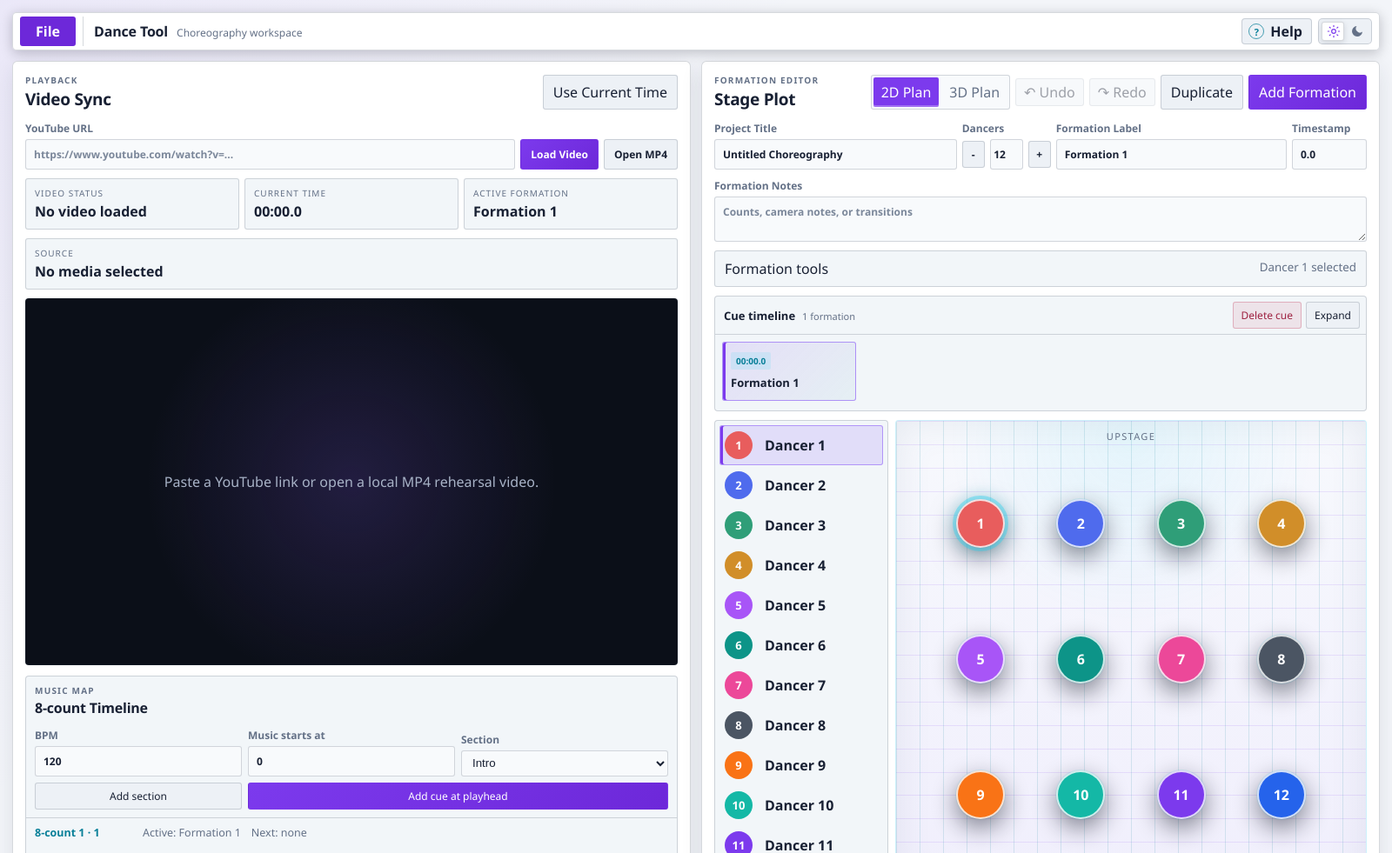
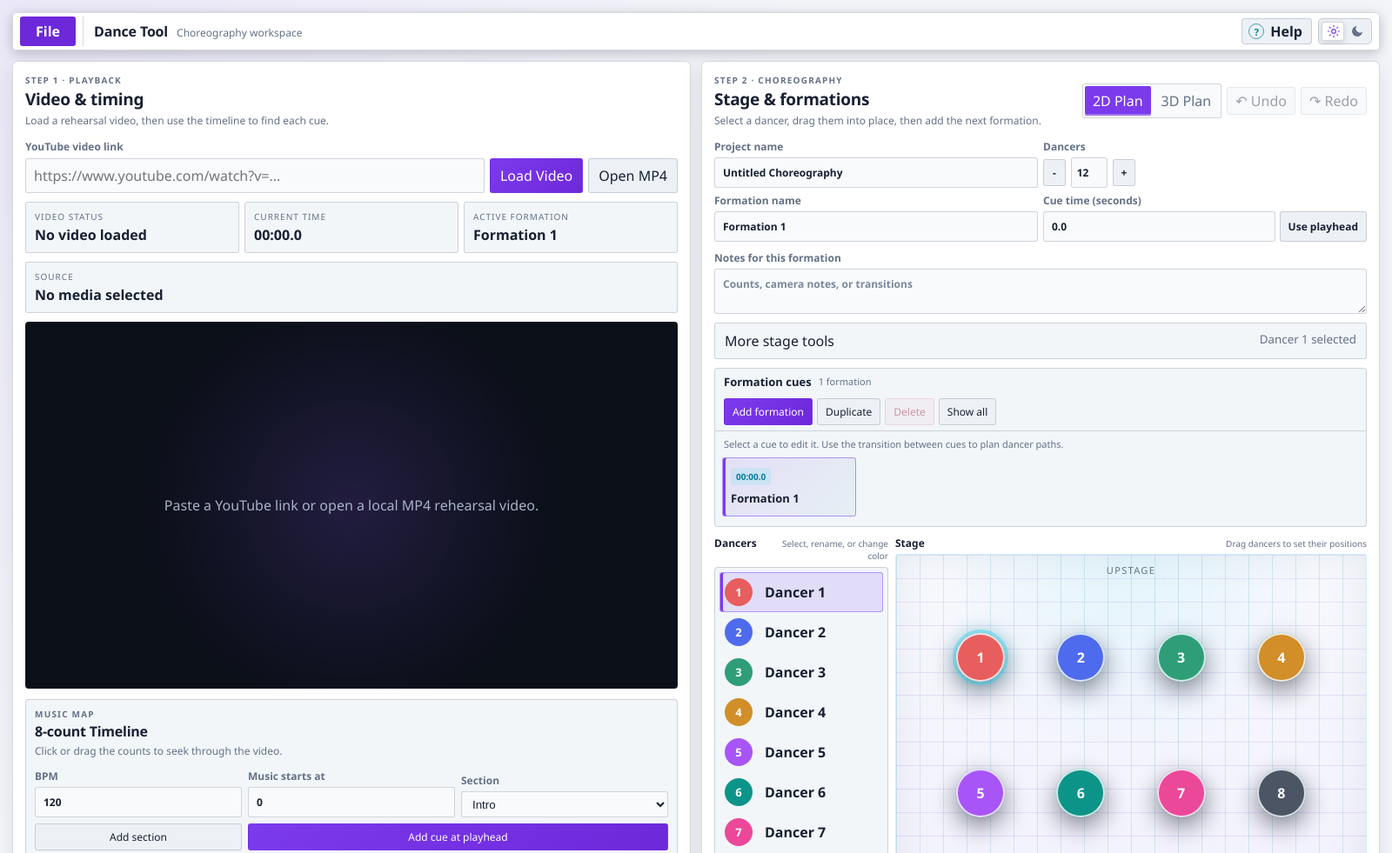
Before and after one commit to Ivandaixiv/Dance-Positioning-Tool, an Electron app: page index.html in a window 1600 px wide. Shown: the top 981 px of the page at 87% size. Drawn offline with Linux system fonts and the light colour scheme.

Commit message:
Make choreography editing easier to navigate

```diff
--- a/index.html
+++ b/index.html
@@ -74,23 +74,21 @@
         <section id="playbackPanel" class="panel video-panel">
           <div class="panel-header">
             <div>
-              <p class="eyebrow">Playback</p>
-              <h2>Video Sync</h2>
-            </div>
-            <div class="panel-header-actions">
-              <button id="captureTimestampButton" class="ghost-button">Use Current Time</button>
+              <p class="eyebrow">Step 1 · Playback</p>
+              <h2>Video &amp; timing</h2>
+              <p class="panel-description">Load a rehearsal video, then use the timeline to find each cue.</p>
             </div>
           </div>
 
           <div id="playbackContent" class="panel-content">
-            <label class="field">
-              <span>YouTube URL</span>
+            <div class="media-source-group">
+              <label class="field" for="youtubeUrlInput">YouTube video link</label>
               <div class="url-row">
                 <input id="youtubeUrlInput" type="text" placeholder="https://www.youtube.com/watch?v=..." />
                 <button id="loadVideoButton" class="primary-button">Load Video</button>
                 <button id="chooseLocalVideoButton" class="ghost-button">Open MP4</button>
               </div>
-            </label>
+            </div>
 
             <div class="video-meta">
               <div class="status-card">
@@ -123,6 +121,7 @@
                 <div>
                   <p class="eyebrow">Music map</p>
                   <h2>8-count Timeline</h2>
+                  <p class="section-description">Click or drag the counts to seek through the video.</p>
                 </div>
                 <div class="count-timeline-controls">
                   <label class="field compact-field"><span>BPM</span><input id="bpmInput" type="number" min="20" max="300" step="0.1" /></label>
@@ -153,8 +152,9 @@
         <section id="formationPanel" class="panel stage-panel">
           <div class="panel-header">
             <div>
-              <p class="eyebrow">Formation Editor</p>
-              <h2>Stage Plot</h2>
+              <p class="eyebrow">Step 2 · Choreography</p>
+              <h2>Stage &amp; formations</h2>
+              <p class="panel-description">Select a dancer, drag them into place, then add the next formation.</p>
             </div>
             <div class="panel-header-actions compact">
               <div class="view-switcher" aria-label="Stage view">
@@ -165,15 +165,13 @@
                 <button id="undoButton" class="appbar-button" type="button" title="Undo (Ctrl/Cmd+Z)" disabled>↶ <span>Undo</span></button>
                 <button id="redoButton" class="appbar-button" type="button" title="Redo (Ctrl/Cmd+Shift+Z)" disabled>↷ <span>Redo</span></button>
               </div>
-              <button id="duplicateFormationButton" class="ghost-button">Duplicate</button>
-              <button id="addFormationButton" class="primary-button">Add Formation</button>
             </div>
           </div>
 
           <div id="formationContent" class="panel-content">
             <div class="stage-controls">
               <label class="field compact-field">
-                <span>Project Title</span>
+                <span>Project name</span>
                 <input id="projectTitleInput" type="text" maxlength="80" />
               </label>
               <label class="field compact-field">
@@ -185,23 +183,26 @@
                 </div>
               </label>
               <label class="field compact-field grow">
-                <span>Formation Label</span>
+                <span>Formation name</span>
                 <input id="formationNameInput" type="text" maxlength="60" />
               </label>
-              <label class="field compact-field">
-                <span>Timestamp</span>
-                <input id="formationTimeInput" type="number" min="0" step="0.1" />
-              </label>
+              <div class="field compact-field cue-time-field">
+                <label for="formationTimeInput">Cue time (seconds)</label>
+                <div class="cue-time-row">
+                  <input id="formationTimeInput" type="number" min="0" step="0.1" />
+                  <button id="captureTimestampButton" class="ghost-button small-button" type="button" title="Set this formation's cue time to the current video position">Use playhead</button>
+                </div>
+              </div>
             </div>
 
             <label class="field">
-              <span>Formation Notes</span>
+              <span>Notes for this formation</span>
               <textarea id="formationNotesInput" rows="2" placeholder="Counts, camera notes, or transitions"></textarea>
             </label>
 
             <details class="editor-tools">
               <summary>
-                <span>Formation tools</span>
+                <span>More stage tools</span>
                 <small id="selectedDancerLabel">Dancer selected</small>
               </summary>
               <div class="editor-tools-content">
@@ -243,14 +244,18 @@
             <section id="cuesPanel" class="timeline-drawer" aria-label="Cue timeline">
               <div class="timeline-header">
                 <div class="timeline-heading">
-                  <strong>Cue timeline</strong>
+                  <strong>Formation cues</strong>
                   <span id="cueCountLabel">1 formation</span>
                 </div>
                 <div class="timeline-actions">
-                  <button id="deleteFormationButton" class="danger-button small-button" type="button">Delete cue</button>
-                  <button id="toggleCuesButton" class="ghost-button small-button" type="button" aria-label="Expand cue timeline" aria-expanded="false">Expand</button>
+                  <button id="addFormationButton" class="primary-button small-button" type="button" title="Add a formation 8 seconds after the selected one">Add formation</button>
+                  <button id="duplicateFormationButton" class="ghost-button small-button" type="button" title="Copy the selected formation 0.5 seconds later">Duplicate</button>
+                  <button id="deleteFormationButton" class="danger-button small-button" type="button">Delete</button>
+                  <button id="toggleCuesButton" class="ghost-button small-button" type="button" aria-label="Show all formation cues" aria-expanded="false">Show all</button>
                 </div>
               </div>
+
+              <p class="timeline-help">Select a cue to edit it. Use the transition between cues to plan dancer paths.</p>
 
               <div id="cuesContent" class="timeline-content">
                 <div id="timelineList" class="timeline-list"></div>
@@ -271,8 +276,12 @@
             </div>
 
             <div class="stage-layout">
-              <div class="legend" id="dancerLegend"></div>
+              <aside class="dancer-roster" aria-label="Dancers">
+                <div class="workspace-subheading"><strong>Dancers</strong><span>Select, rename, or change color</span></div>
+                <div class="legend" id="dancerLegend"></div>
+              </aside>
               <div class="stage-canvas">
+                <div class="workspace-subheading"><strong>Stage</strong><span>Drag dancers to set their positions</span></div>
                 <aside id="formationNoteBanner" class="formation-note-banner" aria-live="polite" aria-hidden="true">
                   <strong>Formation note</strong>
                   <p id="formationNoteText"></p>
@@ -323,7 +332,7 @@
             <span class="help-step-number" aria-hidden="true">4</span>
             <div>
               <h3>Build each formation</h3>
-              <p>Play to the right moment, select <strong>Use Current Time</strong>, then drag dancers into place. Click a dancer to select it.</p>
+              <p>Play to the right moment, select <strong>Use playhead</strong> beside the cue time, then drag dancers into place.</p>
             </div>
           </li>
           <li>
--- a/renderer.js
+++ b/renderer.js
@@ -476,11 +476,11 @@ function selectDancer(dancerId, shouldRender = true) {
 function applyPanelState() {
   const timelineExpanded = Boolean(project.panelState.cues);
   elements.cuesPanel.classList.toggle("expanded", timelineExpanded);
-  elements.toggleCuesButton.textContent = timelineExpanded ? "Compact" : "Expand";
+  elements.toggleCuesButton.textContent = timelineExpanded ? "Show row" : "Show all";
   elements.toggleCuesButton.setAttribute("aria-expanded", String(timelineExpanded));
   elements.toggleCuesButton.setAttribute(
     "aria-label",
-    `${timelineExpanded ? "Compact" : "Expand"} cue timeline`
+    `${timelineExpanded ? "Show row of" : "Show all"} formation cues`
   );
 }
 
@@ -1560,6 +1560,9 @@ function render() {
   elements.formationNameInput.value = activeFormation.name;
   elements.formationTimeInput.value = activeFormation.time.toFixed(1);
   elements.formationNotesInput.value = activeFormation.notes;
+  elements.deleteFormationButton.disabled = project.formations.length <= 1;
+  elements.deleteFormationButton.title = project.formations.length <= 1
+    ? "Keep at least one formation" : "Delete the selected formation";
   elements.bpmInput.value = project.bpm;
   elements.musicOffsetInput.value = project.musicStartOffset;
   elements.showGridInput.checked = project.editorSettings.showGrid;
--- a/styles.css
+++ b/styles.css
@@ -2664,3 +2664,165 @@ body.help-open {
     transition-duration: 1ms;
   }
 }
+
+/* Editing flow: keep controls beside the part of the plan they change. */
+.panel-description,
+.section-description {
+  margin: 4px 0 0;
+  color: var(--muted);
+  font-size: 12px;
+  line-height: 1.4;
+}
+
+.media-source-group {
+  display: grid;
+  gap: 5px;
+}
+
+.media-source-group .field {
+  display: block;
+}
+
+.media-source-group input {
+  min-width: 0;
+  min-height: 35px;
+  border: 1px solid var(--line);
+  border-radius: 3px;
+  padding: 8px 9px;
+  color: var(--text);
+  background: var(--control-bg);
+  outline: none;
+}
+
+.media-source-group input:focus {
+  border-color: var(--primary);
+  box-shadow: inset 3px 0 0 var(--primary);
+}
+
+.stage-controls {
+  grid-template-columns: repeat(2, minmax(0, 1fr));
+  align-items: end;
+}
+
+.cue-time-field label {
+  color: var(--muted);
+}
+
+.cue-time-row {
+  display: flex;
+  gap: 5px;
+  min-width: 0;
+}
+
+.cue-time-row input {
+  flex: 1;
+  min-width: 0;
+}
+
+.cue-time-row button {
+  flex: 0 0 auto;
+  white-space: nowrap;
+}
+
+.timeline-header {
+  align-items: flex-start;
+  flex-direction: column;
+}
+
+.timeline-heading {
+  align-items: center;
+}
+
+.timeline-actions {
+  width: 100%;
+  justify-content: flex-start;
+}
+
+.timeline-help {
+  margin: 0;
+  padding: 7px 10px 0;
+  color: var(--muted);
+  font-size: 11px;
+  line-height: 1.4;
+}
+
+.dancer-roster {
+  display: flex;
+  flex-direction: column;
+  gap: 6px;
+  min-width: 0;
+}
+
+.dancer-roster .legend {
+  flex: 1;
+  min-height: 0;
+}
+
+.workspace-subheading {
+  display: flex;
+  align-items: baseline;
+  justify-content: space-between;
+  gap: 6px;
+  min-height: 21px;
+}
+
+.workspace-subheading strong {
+  color: var(--text);
+  font-size: 12px;
+}
+
+.workspace-subheading span {
+  color: var(--muted);
+  font-size: 10px;
+  text-align: right;
+}
+
+.formation-note-banner {
+  top: 39px;
+}
+
+.primary-button:focus-visible,
+.ghost-button:focus-visible,
+.danger-button:focus-visible,
+.view-button:focus-visible,
+.appbar-button:focus-visible,
+.timeline-card:focus-visible,
+.legend-row:focus-visible {
+  outline: 2px solid var(--accent);
+  outline-offset: 2px;
+}
+
+.timeline-actions button:disabled {
+  opacity: 0.45;
+  cursor: default;
+  transform: none;
+}
+
+@media (max-width: 760px) {
+  .stage-layout {
+    grid-template-columns: minmax(0, 1fr);
+  }
+
+  .dancer-roster {
+    order: 2;
+  }
+}
+
+@media (max-width: 600px) {
+  .stage-controls .cue-time-field {
+    grid-column: 1 / -1;
+  }
+
+  .media-source-group .url-row {
+    display: grid;
+    grid-template-columns: repeat(2, minmax(0, 1fr));
+  }
+
+  .media-source-group .url-row input {
+    grid-column: 1 / -1;
+  }
+
+  .media-source-group .url-row button {
+    width: 100%;
+  }
+}
```
